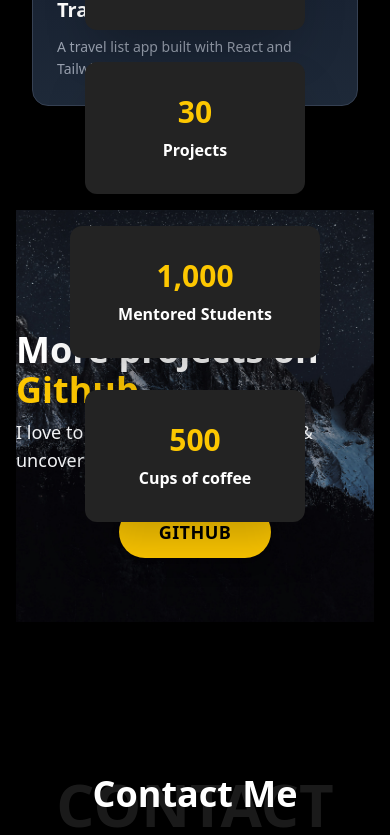
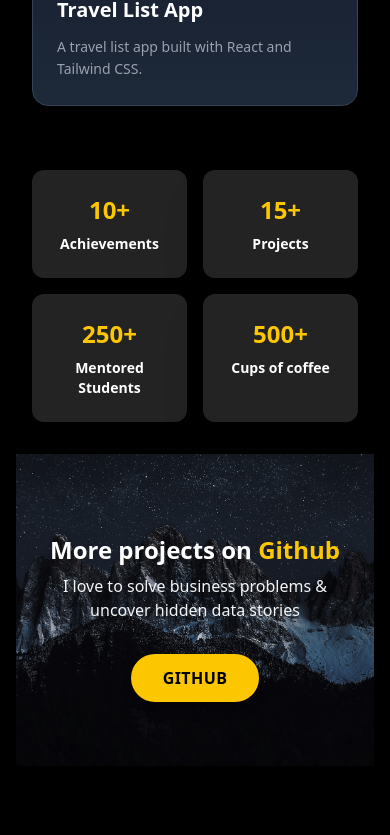
Before and after one commit to muz4miL/Portfolio-React-Tailwind, a React (Vite) app: page / in a window 390 px wide. Shown: the part 7380-8215 px from the top of the page. Built offline with nearby package versions, Linux system fonts and the light colour scheme.

Commit message:
fixed the stats responsiveness for project's component

```diff
--- a/src/Components/Contact.jsx
+++ b/src/Components/Contact.jsx
@@ -101,7 +101,7 @@
 
         {/* Main heading */}
         <div className="relative z-10 mt-6 text-center">
-          <h2 className="mb-4 text-4xl font-bold text-white md:text-5xl lg:text-6xl">
+          <h2 className="mb-2 text-4xl font-bold text-white md:text-5xl lg:text-6xl">
             Contact Me
           </h2>
           <p className="mx-auto max-w-2xl text-lg text-gray-400">
--- a/src/Components/Navbar.jsx
+++ b/src/Components/Navbar.jsx
@@ -93,7 +93,6 @@
           >
             Muzamil Shiraz
           </a>
-
           {/* Hamburger button visible below xl (1280px) */}
           <div className="mr-4 flex cursor-pointer items-center md:mr-26 xl:hidden">
             <button
@@ -110,7 +109,6 @@
               Menu
             </span>
           </div>
-
           {/* Mobile menu overlay below xl (1280px) */}
           {isOpen && (
             <div className="font-poppins fixed inset-0 z-50 flex flex-col items-center justify-center bg-black/90 xl:hidden">
@@ -150,7 +148,8 @@
                 ))}
               </ul>
             </div>
-          )}          {/* Desktop nav links only on xl and above */}
+          )}{' '}
+          {/* Desktop nav links only on xl and above */}
           <ul className="mr-4 hidden gap-x-5 space-x-8 text-lg font-normal md:mr-16 xl:mr-65 xl:flex">
             {navItems.map((item) => (
               <li
--- a/src/Components/Projects.jsx
+++ b/src/Components/Projects.jsx
@@ -102,45 +102,48 @@
       </div>
 
       {/* Overlapping stats and vivid background section */}
-      <div className="relative mt-26 flex flex-col items-center justify-center">
-        {/* Stats cards - overlap effect */}
-        <div className="absolute top-0 left-1/2 z-20 flex w-full max-w-6xl -translate-x-1/2 -translate-y-1/2 flex-wrap justify-center gap-8">
-          <div className="bg-opacity-95 min-w-[220px] rounded-xl bg-[#232323] px-12 py-8 text-center shadow-2xl">
-            <div className="mb-2 text-3xl font-extrabold text-yellow-400 md:text-4xl">
-              20
+      <div className="relative mt-16 flex flex-col items-center justify-center md:mt-32 lg:mt-40">
+        {/* Stats cards - responsive overlap effect */}
+        <div className="relative z-20 mb-8 w-full max-w-6xl px-4 md:absolute md:top-0 md:left-1/2 md:mb-0 md:-translate-x-1/2 md:-translate-y-1/2">
+          <div className="grid grid-cols-2 gap-4 md:grid-cols-4 md:gap-8">
+            <div className="bg-opacity-95 rounded-xl bg-[#232323] px-6 py-6 text-center shadow-2xl md:px-12 md:py-8">
+              <div className="mb-2 text-2xl font-extrabold text-yellow-400 md:text-3xl lg:text-4xl">
+                10+
               </div>
-            <div className="text-base font-semibold text-white md:text-lg">
+              <div className="text-sm font-semibold text-white md:text-base lg:text-lg">
                 Achievements
               </div>
             </div>
-          <div className="bg-opacity-95 min-w-[220px] rounded-xl bg-[#232323] px-12 py-8 text-center shadow-2xl">
-            <div className="mb-2 text-3xl font-extrabold text-yellow-400 md:text-4xl">
-              30
+            <div className="bg-opacity-95 rounded-xl bg-[#232323] px-6 py-6 text-center shadow-2xl md:px-12 md:py-8">
+              <div className="mb-2 text-2xl font-extrabold text-yellow-400 md:text-3xl lg:text-4xl">
+                15+
               </div>
-            <div className="text-base font-semibold text-white md:text-lg">
+              <div className="text-sm font-semibold text-white md:text-base lg:text-lg">
                 Projects
               </div>
             </div>
-          <div className="bg-opacity-95 min-w-[220px] rounded-xl bg-[#232323] px-12 py-8 text-center shadow-2xl">
-            <div className="mb-2 text-3xl font-extrabold text-yellow-400 md:text-4xl">
-              1,000
+            <div className="bg-opacity-95 rounded-xl bg-[#232323] px-6 py-6 text-center shadow-2xl md:px-12 md:py-8">
+              <div className="mb-2 text-2xl font-extrabold text-yellow-400 md:text-3xl lg:text-4xl">
+                250+
               </div>
-            <div className="text-base font-semibold text-white md:text-lg">
+              <div className="text-sm font-semibold text-white md:text-base lg:text-lg">
                 Mentored Students
               </div>
             </div>
-          <div className="bg-opacity-95 min-w-[220px] rounded-xl bg-[#232323] px-12 py-8 text-center shadow-2xl">
-            <div className="mb-2 text-3xl font-extrabold text-yellow-400 md:text-4xl">
-              500
+            <div className="bg-opacity-95 rounded-xl bg-[#232323] px-6 py-6 text-center shadow-2xl md:px-12 md:py-8">
+              <div className="mb-2 text-2xl font-extrabold text-yellow-400 md:text-3xl lg:text-4xl">
+                500+
               </div>
-            <div className="text-base font-semibold text-white md:text-lg">
+              <div className="text-sm font-semibold text-white md:text-base lg:text-lg">
                 Cups of coffee
               </div>
             </div>
           </div>
+        </div>
+
         {/* Background image with vivid effect */}
         <div
-          className="relative m-0 flex w-full flex-col items-center justify-center pt-30 pb-16"
+          className="relative m-0 flex w-full flex-col items-center justify-center pt-20 pb-16 md:pt-32 lg:pt-36"
           style={{
             backgroundImage: `url(${bg1})`,
             backgroundSize: 'cover',
@@ -149,15 +152,15 @@
           }}
         >
           <div className="relative z-10 flex flex-col items-center justify-center">
-            <h2 className="mb-2 text-4xl font-extrabold text-white md:text-4xl lg:text-4xl">
+            <h2 className="mb-2 text-2xl font-extrabold text-white md:text-4xl lg:text-4xl">
               More projects on <span className="text-yellow-400">Github</span>
             </h2>
-            <p className="mb-8 text-lg font-light text-gray-100 md:text-2xl md:font-normal">
+            <p className="mb-8 px-4 text-center text-base font-light text-gray-100 md:text-2xl md:font-normal">
               I love to solve business problems & uncover hidden data stories
             </p>
             <a
-              href="#" // Replace with actual Github link
-              className="inline-block transform rounded-full bg-yellow-400 px-10 py-3 text-lg font-bold tracking-wide text-black uppercase shadow-lg transition-transform duration-300 hover:scale-105 hover:bg-yellow-500 md:px-12 md:py-4 md:text-xl"
+              href="https://github.com/muz4miL" // Replace with actual Github link
+              className="inline-block transform rounded-full bg-yellow-400 px-8 py-3 text-base font-bold tracking-wide text-black uppercase shadow-lg transition-transform duration-300 hover:scale-105 hover:bg-yellow-500 md:px-12 md:py-4 md:text-xl"
               target="_blank"
               rel="noopener noreferrer"
             >
```
Also changed, not shown: vercel.json (added). Lines whose indentation alone changed are shown as unchanged.
